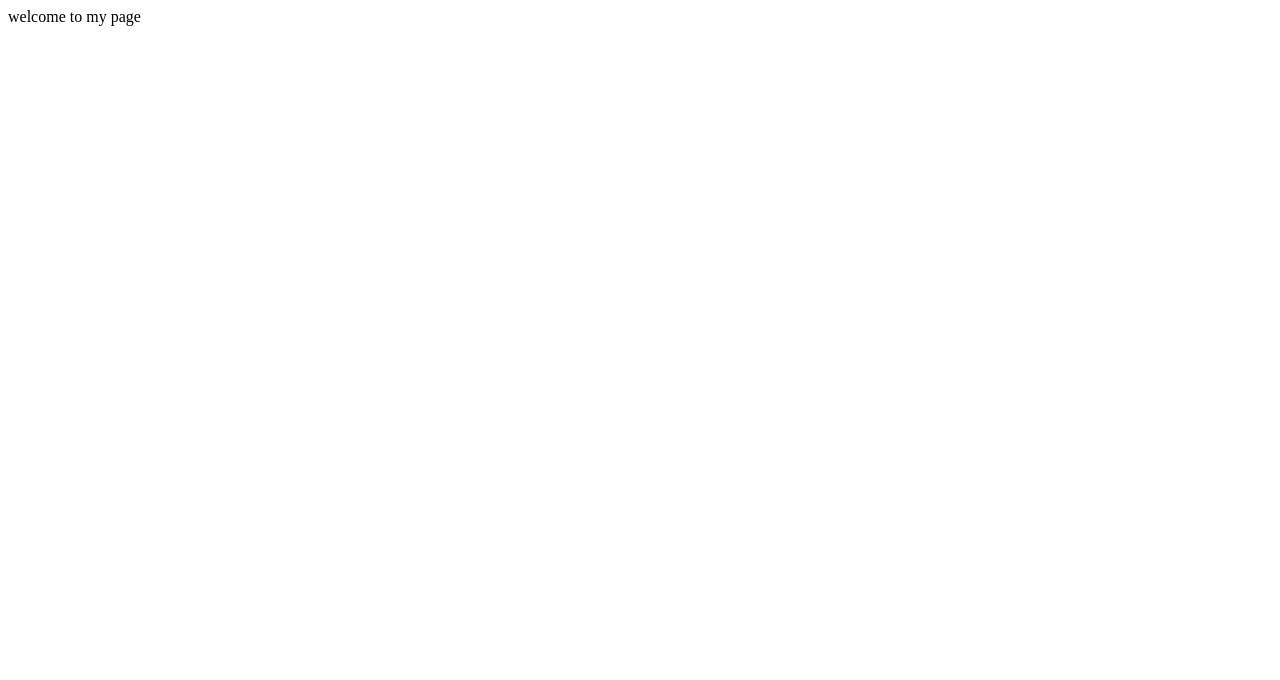
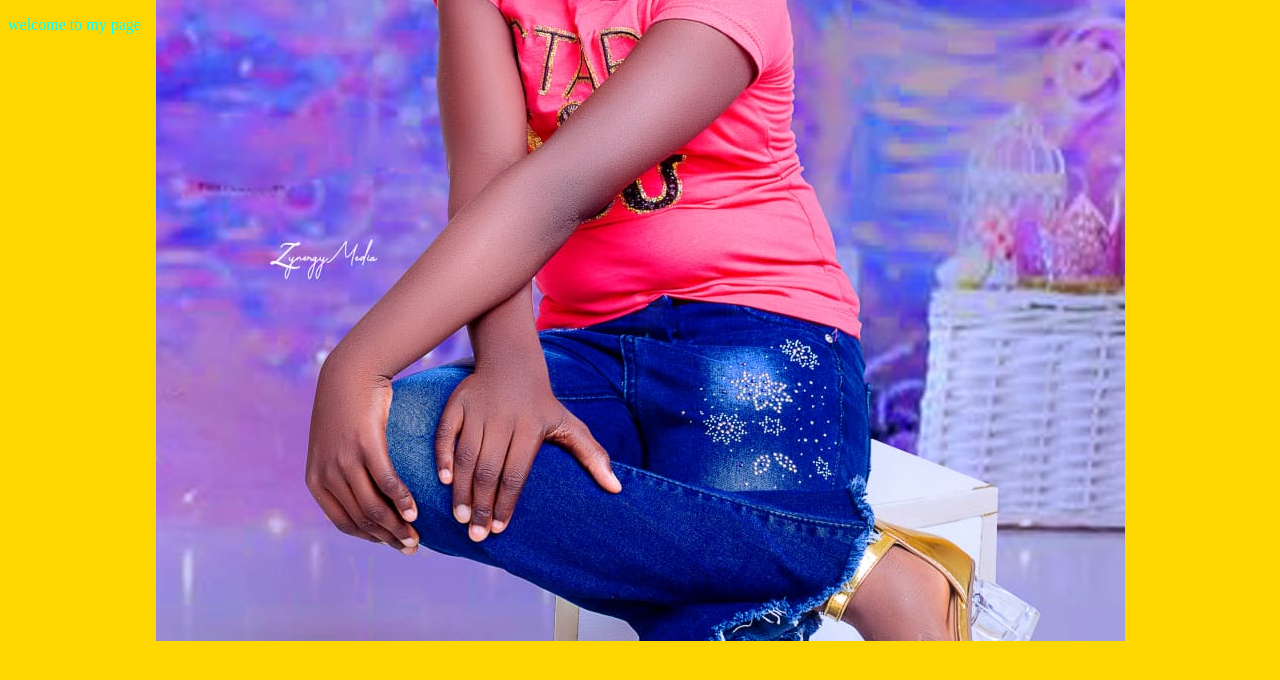
Before and after one commit to jummyawosejo/HTMLlessons, a plain HTML site: page index.html in a window 1280 px wide. Drawn offline with Linux system fonts and the light colour scheme.

Commit message:
learntbackground effect  using css

```diff
--- a/index.html
+++ b/index.html
@@ -2,10 +2,27 @@
 <html>
     <head>
         <title>
+            learning about background effect
+
 
         </title>
+        <style>
+            body{
+                color: aqua;
+                background-color: gold;
+                background-image:url("SHARON.JPG"
+                );
+                background-repeat: no-repeat;
+                background-position: center;
+
+
+
+            }
+        </style>
     </head>
     <body>
-       welcome to my page
+        <p>welcome to my page</p>
+
     </body>
+
 </html>
```
